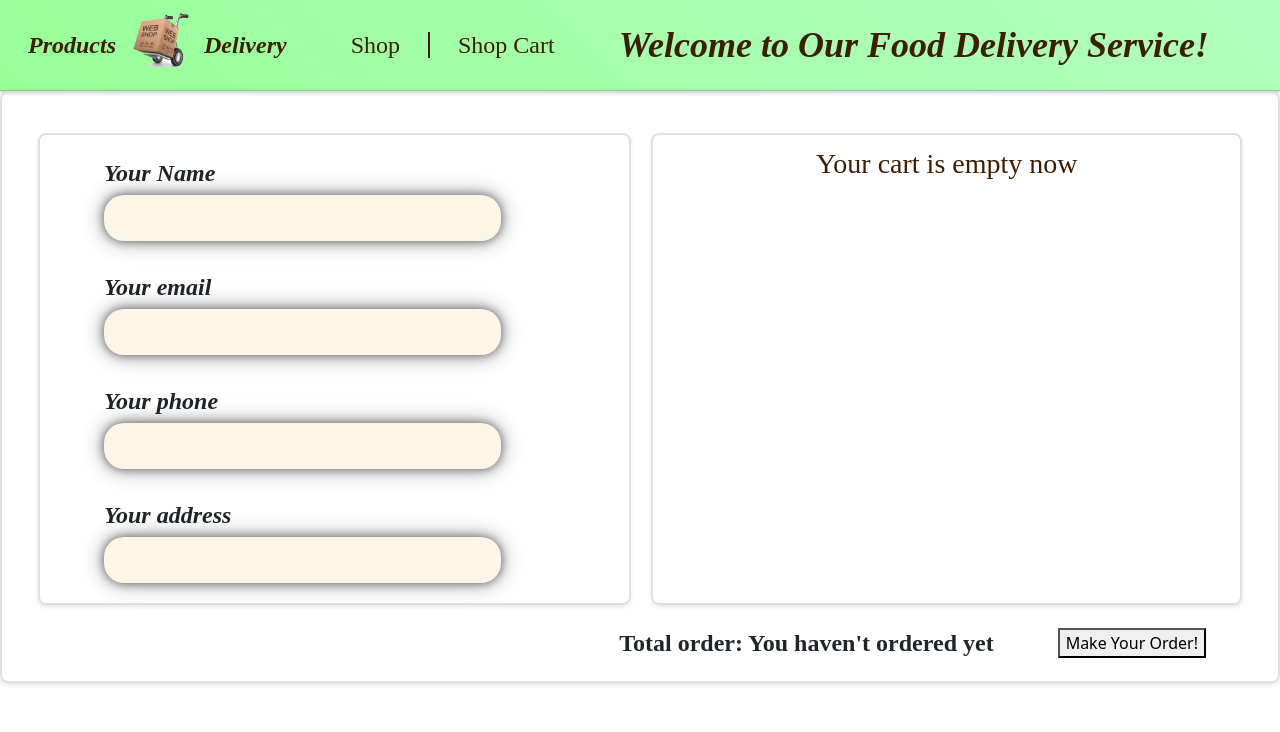
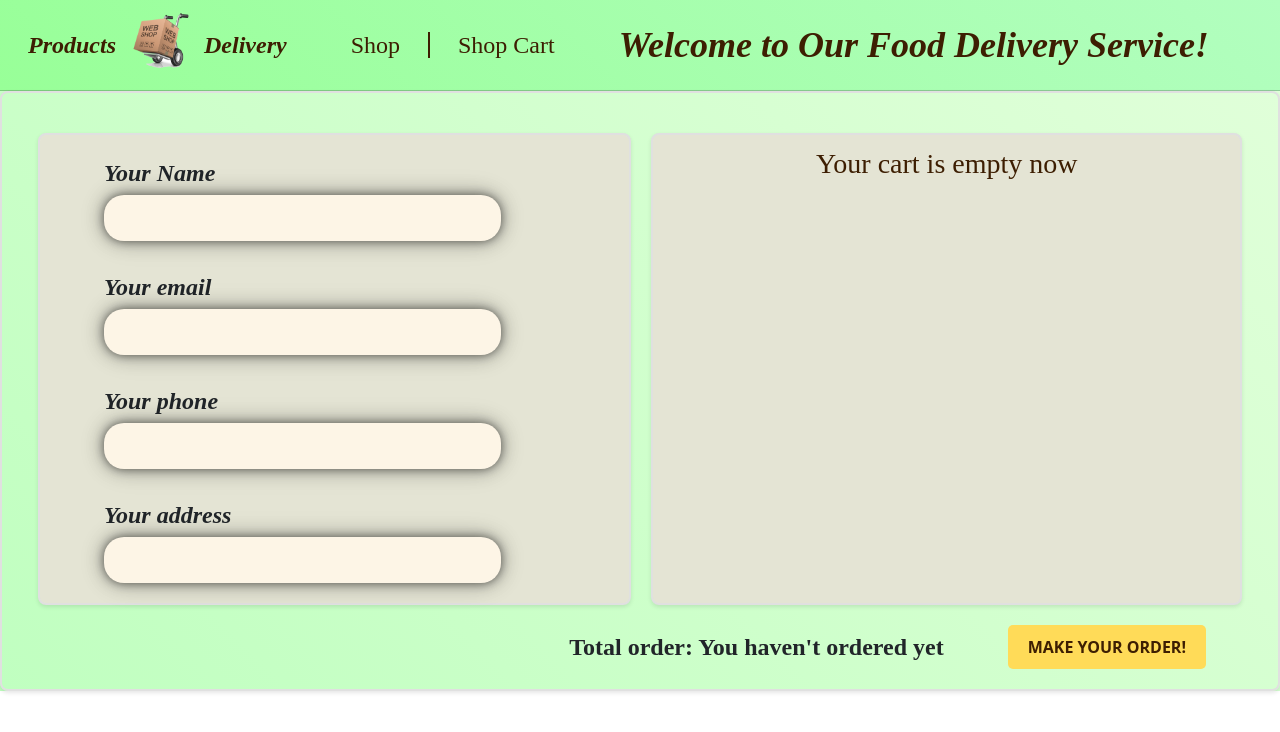
Before and after one commit to Oleksandr-Berd/the-food-delivery-shop, a React (Create React App) app: page /shoppingCart in a window 1280 px wide. Shown: the top 732 px of the page. Built offline with nearby package versions, Linux system fonts and the light colour scheme.

Commit message:
made base styles

```diff
--- a/src/Components/Products/ProductsItem.jsx
+++ b/src/Components/Products/ProductsItem.jsx
@@ -8,7 +8,6 @@ const ProductsItem = ({
   image,
   id,
   addProduct,
-  removeProduct,
   price,
 }) => {
 
@@ -18,12 +17,6 @@ const [isAdded, setIsAdded] = useState(false)
     addProduct(id);
     setIsAdded(!isAdded)
   };
-
-  const handleRemoveProductCart = () => {
-
-      removeProduct(id);
-      setIsAdded(!isAdded);
-    };
 
   return (
     <SC.ProductsItem key={id}>
--- a/src/Components/Products/ProductsList.jsx
+++ b/src/Components/Products/ProductsList.jsx
@@ -6,13 +6,15 @@ import * as SC from "./ProductsStyled";
 import { fetchProducts } from "../../Utilities/helpers";
 import ProductsItem from "./ProductsItem";
 import productsCartContext from "../../context/productsCartContext";
+import { FidgetSpinner } from "react-loader-spinner";
 
 const ProductsList = () => {
   const { name } = useParams();
   const [products, setProducts] = useState([]);
+  const [isLoading, setIsLoading] = useState(false)
   const [productsList, setProductsList] = useState([])
   const [error, setError] = useState(null);
-  const { productsCart, add,formChosenProducts, clear, remove } =
+  const { productsCart, add,formChosenProducts, clear } =
     useContext(productsCartContext);
 
   const generateRandomPrice = () => {
@@ -28,9 +30,10 @@ const ProductsList = () => {
 
 
   useEffect(() => {
+    setIsLoading(true)
     fetchProducts(name)
       .then(setProducts)
-      .catch((error) => setError(error));
+      .catch((error) => setError(error)).finally(() => setIsLoading(false));
   }, [name]);
 
   useEffect(() => {
@@ -54,11 +57,6 @@ const ProductsList = () => {
 
   };
 
-  const handleRemoveProduct = (id) => {
-
-    remove(id);
-  }
-
   const handleFormProducts = formedProducts => {
     formChosenProducts(formedProducts);
   }
@@ -69,7 +67,19 @@ const ProductsList = () => {
   return (
     <SC.ProductsList>
       {error && <h1>{error.message}</h1>}
-      {!!productsList &&
+      {isLoading ? (
+        <FidgetSpinner
+          visible={true}
+          height="80"
+          width="80"
+          ariaLabel="dna-loading"
+          wrapperStyle={{}}
+          wrapperClass="dna-wrapper"
+          ballColors={["#ff0000", "#00ff00", "#0000ff"]}
+          backgroundColor="#F4442E"
+        />
+      ) : (
+        !!productsList &&
         productsList.length > 0 &&
         productsList.map(({ idMeal, strMealThumb, strMeal, price }) => (
           <ProductsItem
@@ -79,11 +89,12 @@ const ProductsList = () => {
             image={strMealThumb}
             id={idMeal}
             addProduct={handleAddProduct}
-            removeProduct={handleRemoveProduct}
             formProductList={handleFormProducts}
             price={price}
           />
-        ))}
+        ))
+      )}
+
     </SC.ProductsList>
   );
 };
--- a/src/Components/ShopCartItem/ShopCartItem.jsx
+++ b/src/Components/ShopCartItem/ShopCartItem.jsx
@@ -30,13 +30,16 @@ const ShopCartItem = ({ id, name, image, price, handleTotalPrice }) => {
       <SC.Image src={image} alt={name} />
       <SC.TextContainer>
         <h3>{name}</h3>
-        <p>Price: {price}</p>
-        <input
-          type="number"
-          value={totalAmount}
-          onChange={handleChange}
-          min="0"
-        />
+        <SC.Text>Price: {price}</SC.Text>
+
+          <SC.Input
+            type="number"
+            value={totalAmount}
+            onChange={handleChange}
+
+            min="0"
+          />
+
       </SC.TextContainer>
     </SC.Item>
   );
--- a/src/Components/ShopCartItem/ShopCartItemStyle.js
+++ b/src/Components/ShopCartItem/ShopCartItemStyle.js
@@ -12,7 +12,7 @@ export const Item = styled.li`
   margin-bottom: ${(props) => props.theme.spacing[7] + "px"};
 
 
-
+background-color: #fff;
   border: 2px solid #e0e0e0;
   border-radius: 8px;
   box-shadow: 0 2px 4px rgba(0, 0, 0, 0.1);
@@ -26,3 +26,27 @@ export const Image = styled.img`
 export const TextContainer = styled.div`
 text-align: left;
 `
+
+export const Input = styled.input`
+  padding-left: ${(props) => props.theme.spacing[7] + "px"};
+
+  background-color: #fdf5e6;
+  font-size: ${(props) => props.theme.size.S};
+  box-shadow: 0 0 10px rgba(0, 0, 0, 0.5), 0 0 20px rgba(0, 0, 0, 0.3),
+    0 0 30px rgba(0, 0, 0, 0.1);
+  border: none;
+  outline: none;
+  border-radius: ${(props) => props.theme.radius[4] + "px"};
+  transition: box-shadow 300ms ease;
+
+  &:hover,
+  &:focus {
+    box-shadow: 0 0 15px rgba(255, 255, 255, 0.5),
+      0 0 30px rgba(255, 255, 255, 0.3), 0 0 45px rgba(255, 255, 255, 0.1);
+  }
+`;
+
+export const Text = styled.p`
+  margin-bottom: ${(props) => props.theme.spacing[4] + "px"};
+  font-family: ${props => props.theme.fontFamily.text};
+`;
--- a/src/Components/ShopCartList/ShopcartListStyle.js
+++ b/src/Components/ShopCartList/ShopcartListStyle.js
@@ -7,7 +7,9 @@ export const CustomList = styled.ul`
   padding-left: ${(props) => props.theme.spacing[7] + "px"};
   margin-left: ${(props) => props.theme.spacing[5] + "px"};
   width: ${(props) => props.theme.percentage[6]};
-/* height: 100%; */
+  /* height: 100%; */
+
+  background-color: ${(props) => props.theme.color.backgroundCard};
 
   border: 2px solid #e0e0e0;
   border-radius: 8px;
--- a/src/Components/ShopCartOrderForm/ShopCartOrderForm.jsx
+++ b/src/Components/ShopCartOrderForm/ShopCartOrderForm.jsx
@@ -108,9 +108,9 @@ const ShopCartOrderForm = () => {
         </SC.FormContainer>
         <SC.TotalContainer>
           <SC.TotalPrice>Total order: {totalOrder}</SC.TotalPrice>
-          <button type="submit">
+          <SC.Button type="submit">
             Make Your Order!
-          </button>
+          </SC.Button>
         </SC.TotalContainer>
       </SC.Form>
     </SC.PageContainer>
--- a/src/Components/ShopCartOrderForm/ShopCartOrderStyle.js
+++ b/src/Components/ShopCartOrderForm/ShopCartOrderStyle.js
@@ -14,6 +14,7 @@ export const Form = styled.form`
   padding-left: ${(props) => props.theme.spacing[2] + "px"};
   margin-right: auto;
   margin-left: auto;
+
 
   border: 2px solid #e0e0e0;
   border-radius: 8px;
@@ -39,6 +40,8 @@ export const GeneralInputContainer = styled.div`
   padding-left: ${(props) => props.theme.spacing[10] + "px"};
 
   width: ${(props) => props.theme.percentage[6]};
+
+  background-color: ${(props) => props.theme.color.backgroundCard};
 
   border: 2px solid #e0e0e0;
   border-radius: 8px;
@@ -102,3 +105,20 @@ export const TotalPrice = styled.p`
   font-size: ${[props => props.theme.size.M]};
   font-family: ${props => props.theme.fontFamily.text};
 `;
+
+export const Button = styled.button`
+  background-color: #ffdb58;
+  color: ${(props) => props.theme.color.text};
+  padding: 10px 20px;
+  border: none;
+  border-radius: 5px;
+  font-size: 16px;
+  font-weight: bold;
+  text-transform: uppercase;
+  cursor: pointer;
+  transition: background-color 0.3s ease-in-out;
+
+  &:hover {
+    background-color: #ffc000;
+  }
+`;
--- a/src/Components/ShopList/ShopList.jsx
+++ b/src/Components/ShopList/ShopList.jsx
@@ -3,18 +3,21 @@ import { useEffect, useState } from "react";
 import * as SC from "./ShopListStyled"
 import { fetchShops } from "../../Utilities/helpers";
 import ShopItem from "./ShopItem/ShopItem";
+import { FidgetSpinner } from "react-loader-spinner";
 
 const ShopList = () => {
     const [shops, setShops] = useState([])
-    const [error, setError] = useState(null)
+  const [error, setError] = useState(null)
+  const [isLoading, setIsLoading] = useState(false)
 
     useEffect(() => {
-        const getShops = () => {
+      const getShops = () => {
+          setIsLoading(true)
             fetchShops()
                 .then((response) => {
                     setShops(response);
                 })
-                .catch((error) => setError(error.message))
+                .catch((error) => setError(error.message)).finally(()=> setIsLoading(false))
 
         };
 
@@ -24,6 +27,18 @@ const ShopList = () => {
     return (
       <>
         {error && <h1>error.message</h1>}
+        {isLoading && (
+          <FidgetSpinner
+            visible={true}
+            height="80"
+            width="80"
+            ariaLabel="dna-loading"
+            wrapperStyle={{}}
+            wrapperClass="dna-wrapper"
+            ballColors={["#ff0000", "#00ff00", "#0000ff"]}
+            backgroundColor="#F4442E"
+          />
+        )}
         <SC.Container>
           <SC.Title>Shops: </SC.Title>
           <ul>
--- a/src/Pages/ShopCartPage/ShopCartPageStyle.js
+++ b/src/Pages/ShopCartPage/ShopCartPageStyle.js
@@ -1,5 +1,6 @@
 import styled from "styled-components"
 
 export const ShopCartPage = styled.div`
-
-`
+  background: linear-gradient(45deg, #c0ffc0, #e0ffd9);
+  transition: background-color 0.5s ease-in-out;
+`;
--- a/src/Utilities/theme.js
+++ b/src/Utilities/theme.js
@@ -39,14 +39,14 @@ export const theme = {
   radius: [4, 8, 12, 16, 20, 50],
 
   border: "2px solid #ffdb58",
-boxShadow: "0 4px 8px rgba(0, 0, 0, 0.2)",
+  boxShadow: "0 4px 8px rgba(0, 0, 0, 0.2)",
 
   color: {
     background: "#98FF98",
     backgroundLayout: "#C0FFC0",
     backgroundCard: "#e4e4d4",
     buttonRemove: "linear-gradient(to bottom, #0f0f0f, #870000, #0f0f0f)",
-    buttonAdd:"linear-gradient(45deg, #ffdb58, #ffc000)",
+    buttonAdd: "linear-gradient(45deg, #ffdb58, #ffc000)",
     text: "#3D1E02",
     accent: "#E63900",
   },
--- a/src/context/porductsCartProvider.js
+++ b/src/context/porductsCartProvider.js
@@ -11,11 +11,7 @@ export default class ProductsCartProvider extends Component {
         productsCart: [...prev.productsCart, product],
       }));
     },
-    remove:(product) => {
-      this.setState((prev) => ({
-        productsCart: prev.productsCart.filter(el => el.id !== product.id),
-      }));
-    },
+
     clear: () => {
       this.setState({ productsCart: [] });
     },
```
